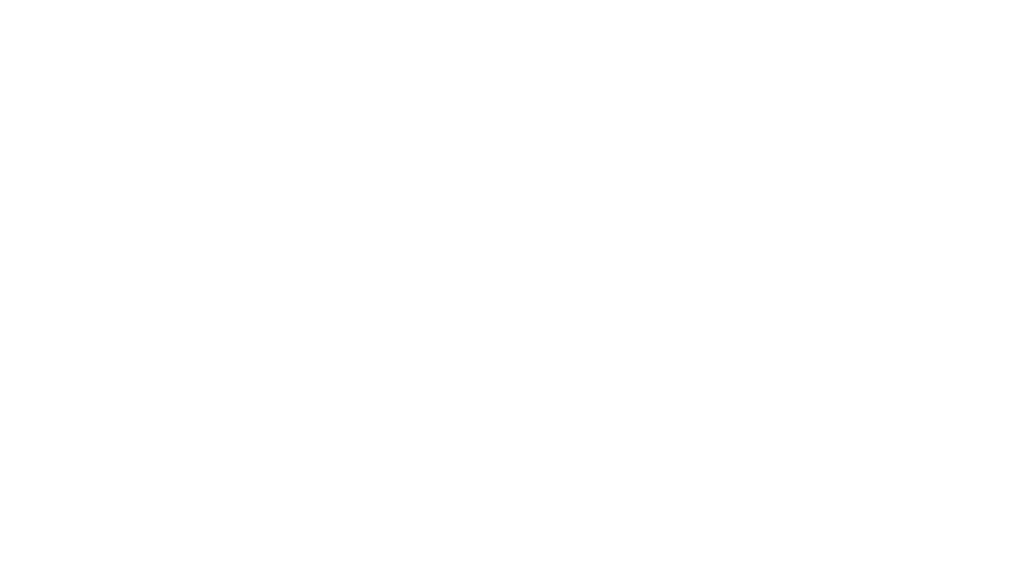
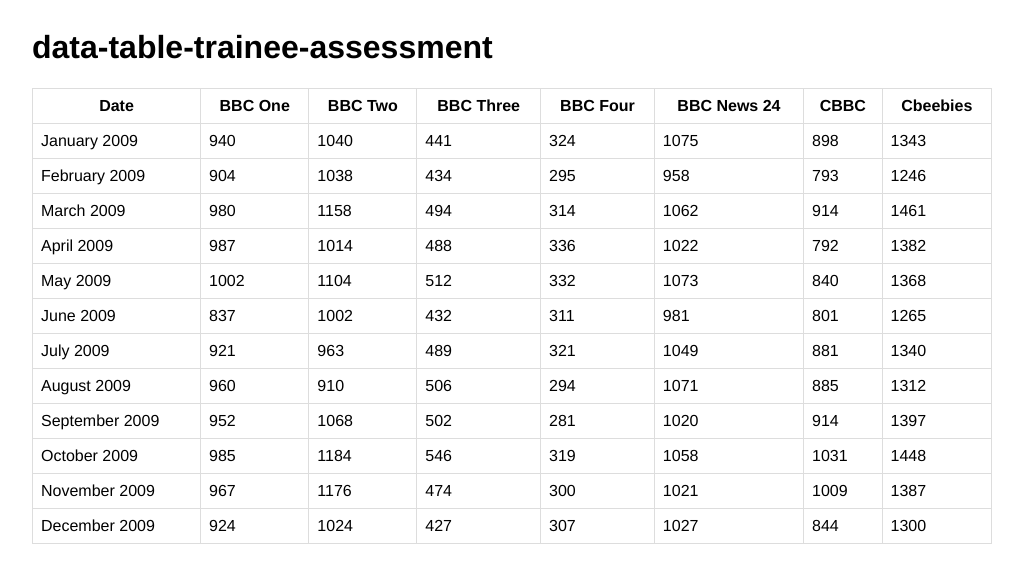
Before and after one commit to punit-shah/data-table-trainee-assessment, a plain HTML site: page index.html in a window 1280 px wide. Shown: the whole page, without its empty margins (128-1151 px from the left). Drawn offline with Linux system fonts and the light colour scheme.

Commit message:
data table working

```diff
--- /dev/null
+++ b/data-table.js
@@ -0,0 +1,89 @@
+function makeTable(element, data) {
+  var channels = {
+    'bbcone': 'BBC One',
+    'bbctwo': 'BBC Two',
+    'bbcthree': 'BBC Three',
+    'bbcfour': 'BBC Four',
+    'bbcnews24': 'BBC News 24',
+    'cbbc': 'CBBC',
+    'cbeebies': 'Cbeebies',
+  };
+
+  var $table = $('<table/>')
+    .addClass('data-table')
+    .append(getTableHeader(channels))
+    .append(getTableBody(channels, data));
+
+  $(element).append($table);
+}
+
+// returns a jquery object of the thead element
+function getTableHeader(channels) {
+  var $tableHeader = $('<thead/>');
+  var $row = $('<tr/>')
+    .append('<th>Date</th>');
+
+  for (var channel in channels) {
+    $row.append('<th>' + channels[channel] + '</th>');
+  }
+
+  $tableHeader.append($row);
+
+  return $tableHeader;
+}
+
+// returns a jquery object of the tbody element, populated with the data
+function getTableBody(channels, data) {
+  var $tableBody = $('<tbody/>');
+
+  for (var date in data) {
+    var dataRow = data[date];
+    var $row = $('<tr />')
+      .append('<td>' + convertDate(date) + '</td>');
+
+    for (var channel in channels) {
+      $row.append('<td>' + dataRow[channel] + '</td>');
+    }
+
+    $tableBody.append($row);
+  }
+
+  return $tableBody;
+}
+
+// returns the full month given a number 1-12
+function getMonth(monthNumber) {
+  var months = [
+    'January',
+    'February',
+    'March',
+    'April',
+    'May',
+    'June',
+    'July',
+    'August',
+    'September',
+    'October',
+    'November',
+    'December',
+  ];
+
+  return months[parseInt(monthNumber, 10) - 1];
+}
+
+// converts date from 'YYYY-MM' to 'Month YYYY'
+function convertDate(date) {
+  // regex makes sure date is in 'YYYY-MM' format
+  var dateRegex = /^(\d{4})-(\d{2})$/;
+  if (dateRegex.test(date)) {
+    var yearMonthArray = date.split('-');
+
+    var year = yearMonthArray[0];
+    var month = getMonth(yearMonthArray[1]);
+
+    return month + ' ' + year;
+  } else {
+    console.error('invalid date format passed to convertDate function');
+    return null;
+  }
+}
--- a/index.html
+++ b/index.html
@@ -9,10 +9,14 @@
   <link href="main.css" media="all" rel="stylesheet" type="text/css" />
 </head>
 <body>
+  <h1>data-table-trainee-assessment</h1>
+  <div class="data-table-container"></div>
+
   <script src="jquery-2.1.1.js"></script>
+  <script src="data-table.js"></script>
   <script>
     $.getJSON('data.json', function (data) {
-      console.log(data);
+      makeTable('.data-table-container', data);
     });
   </script>
 </body>
--- a/main.css
+++ b/main.css
@@ -1,3 +1,31 @@
-/*
-  Start adding CSS here
-*/
+html {
+    font-size: 16px;
+    box-sizing: border-box;
+}
+*, *:before, *:after {
+    box-sizing: inherit;
+}
+
+body {
+    font-family: 'Helvetica Neue', Helvetica, Arial, FreeSans, sans-serif;
+    width: 100%;
+    max-width: 976px;
+    margin: 0 auto;
+    padding: 8px;
+}
+
+.data-table-container {
+    overflow: scroll;
+}
+
+.data-table {
+    width: 100%;
+    border-spacing: 0;
+    border-collapse: collapse;
+}
+
+.data-table th,
+.data-table td {
+    padding: 8px;
+    border: solid 1px #ddd;
+}
```
